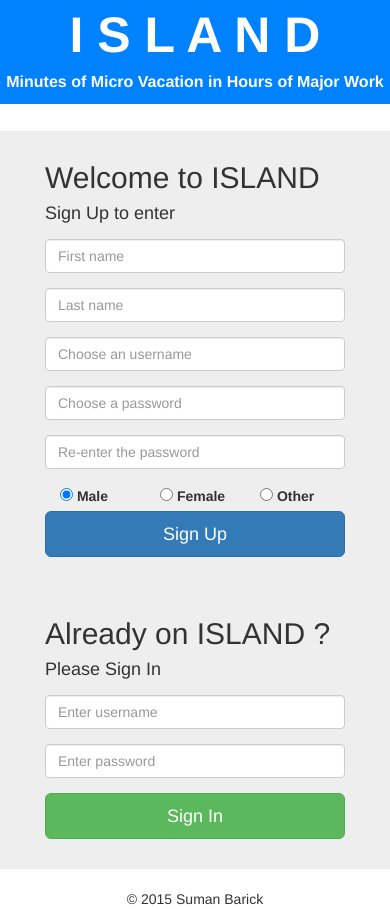
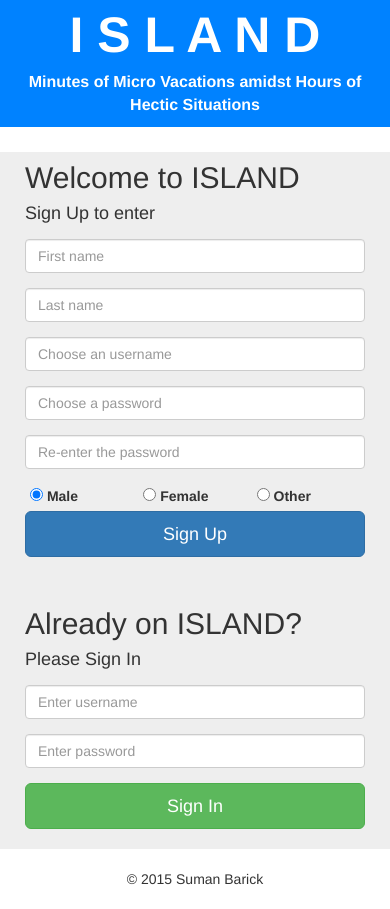
Before and after one commit to codotronix/NAIsland, a website: page public/index.html in a window 390 px wide. Drawn offline with Linux system fonts and the light colour scheme.

Commit message:
some modifications for mobile lumia

```diff
--- a/app.js
+++ b/app.js
@@ -7,5 +7,5 @@ app.post('/signup', function(req, res) {
 	res.send('Hey, <br/> Thanks for your interest... <br/>  I am wrtiting the code for validation now... <br/>  See you soon...<br/>    - Suman Barick');
 });
 
-app.listen(9090); console.log('Node Express Server running at
-localhost:9090');
+app.listen(9090);
+console.log('Node Express Server running at localhost:9090');
--- a/public/css/style.css
+++ b/public/css/style.css
@@ -10,7 +10,7 @@ ul li {
 .customJumbo {
 	margin-bottom: 25px;
   	background: #0082ff;
-  	padding-bottom: 10px;
+  	padding: 0 10px 10px 10px;
 }
 
 .customJumbo label {
@@ -141,4 +141,13 @@ footer {
 	.loginPage .bodyContainer {
 		margin-top: 131px;
 	}
+
+	.loginPage form {
+		padding: 10px 10px 20px 10px;
+	}
+
+	.loginPage form label {
+		padding-left: 5px;
+		padding-right: 5px;
+	}
 }
--- a/public/index.html
+++ b/public/index.html
@@ -26,7 +26,7 @@
 			<div class="customJumbo">
 				<!--<img src="images/island_white.png" class="img-responsive" />-->
 				<label class="sitename">I S L A N D</label>
-				<label class="tagLine">Minutes of Micro Vacation in Hours of Major Work</label>
+				<label class="tagLine">Minutes of Micro Vacations amidst Hours of Hectic Situations</label>
 			</div>
 			<nav>
 				<ul id="topNav">
```
Also changed, not shown: public/template/login.html (+1 -1 lines).
